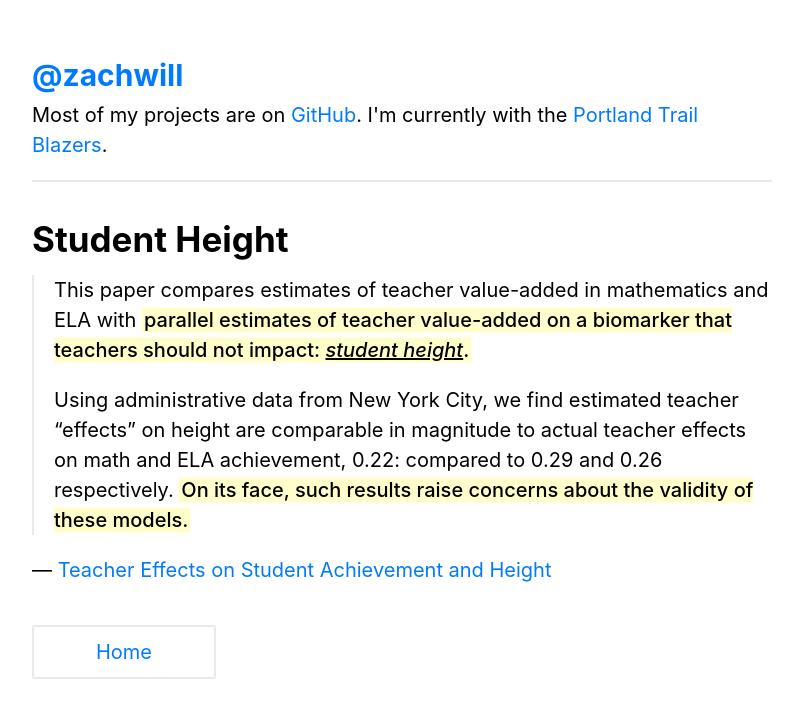
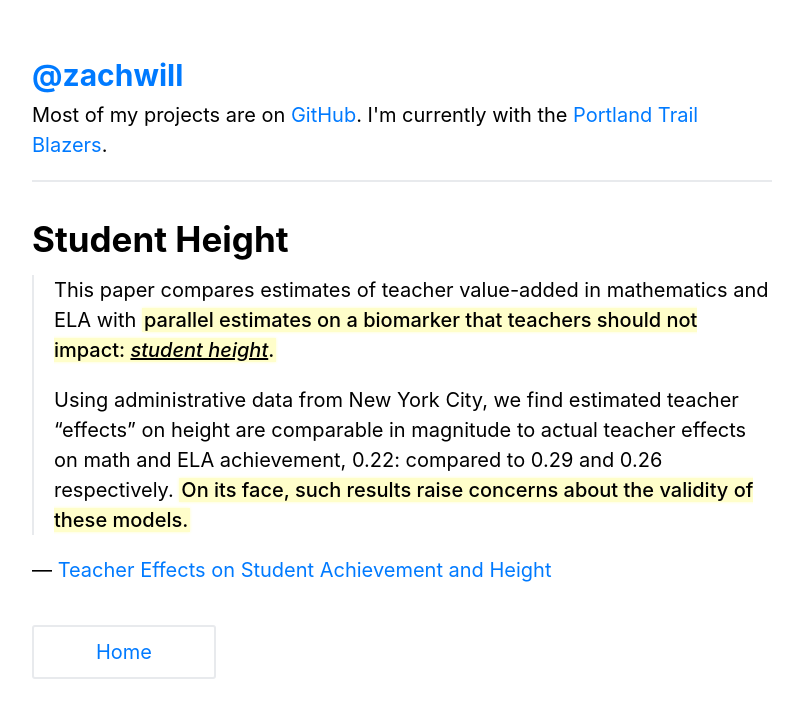
Before and after one commit to zachwill/blog, a Jekyll site: the page built from _posts/2020-12-17-student-height.md, in a window 1280 px wide. Shown: the top 718 px of the page, without its empty margins (238-1041 px from the left). Built offline with Jekyll 4.4.1, drawn with Linux system fonts in a browser that asks for light colours.

Commit message:
Grammar fix

```diff
--- a/_posts/2020-12-17-student-height.md
+++ b/_posts/2020-12-17-student-height.md
@@ -5,9 +5,9 @@ permalink : /student-height/
 ---
 
 
-> This paper compares estimates of teacher value-added in mathematics
-> and ELA with **parallel estimates of teacher value-added on a biomarker
-> that teachers should not impact: _student height_.**
+> This paper compares estimates of teacher value-added in mathematics and ELA
+> with **parallel estimates on a biomarker that teachers should not impact:
+> _student height_.**
 >
 > Using administrative data from New York City, we find estimated teacher
 > “effects” on height are comparable in magnitude to actual teacher
```
